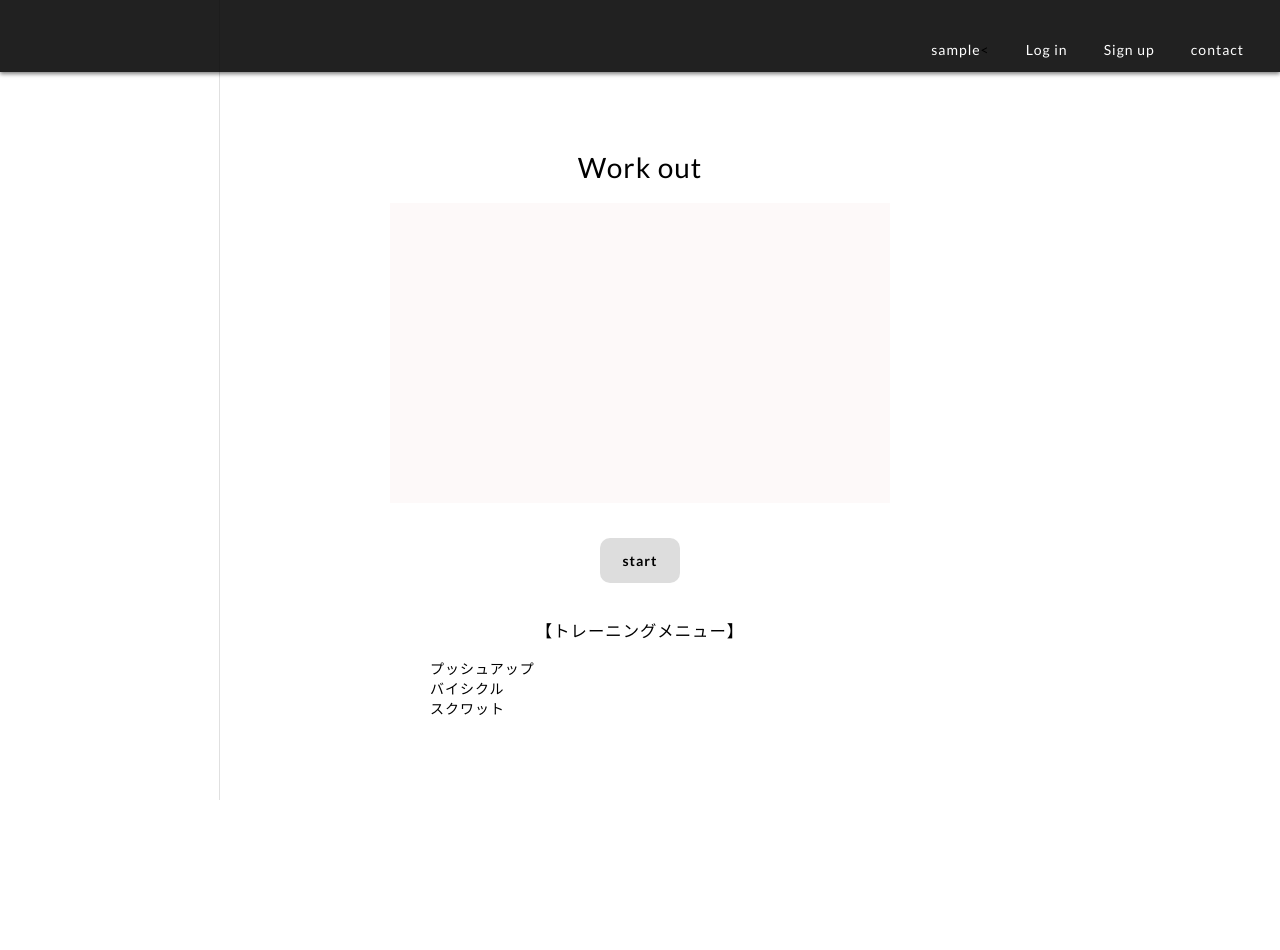
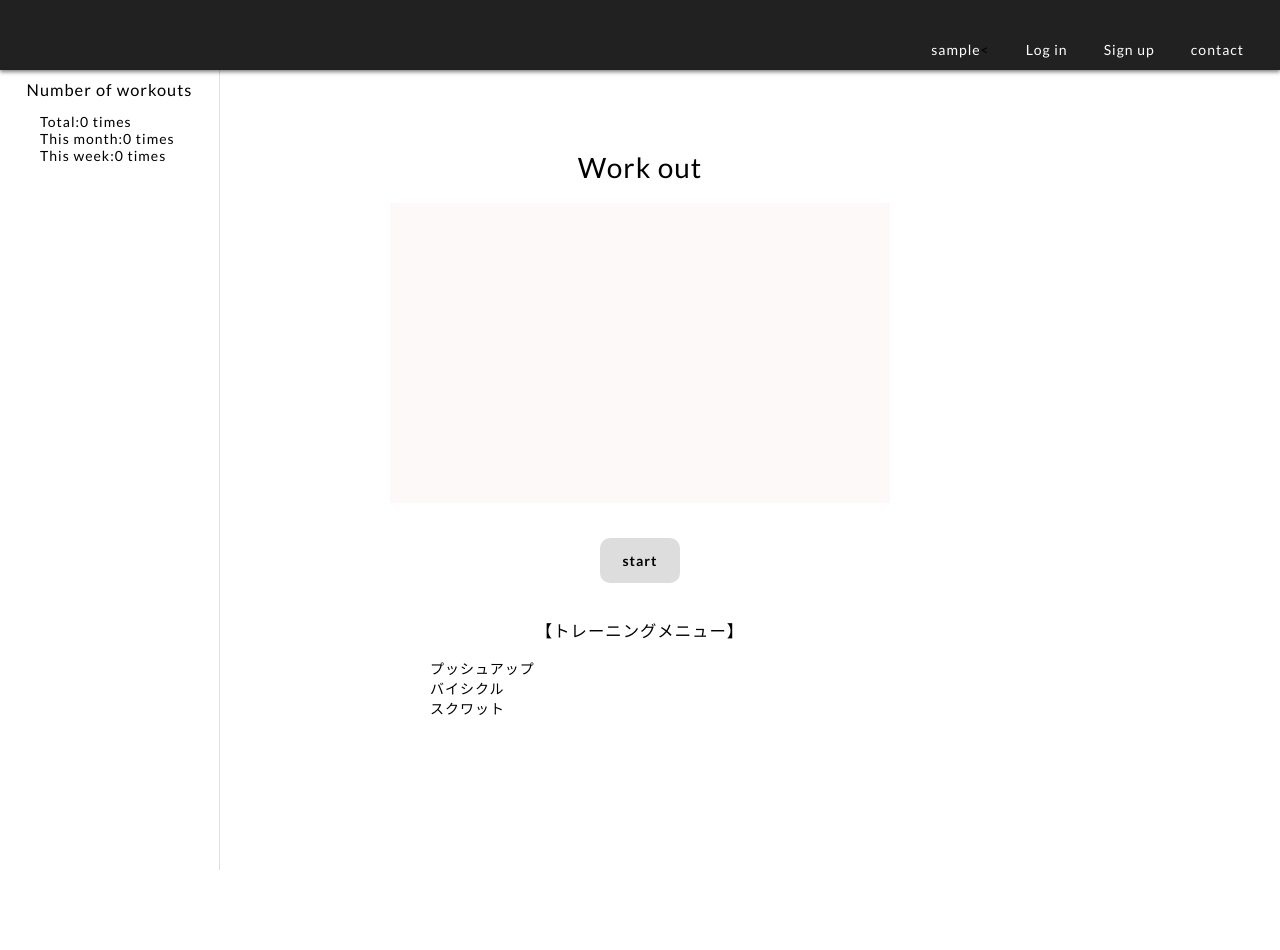
Before and after one commit to pixcelo/workout, a PHP site: page / in a window 1280 px wide. Run offline with PHP 8.4, Linux system fonts and the light colour scheme; the visitor is signed in with stand-in values (Sample User, id 1).

Commit message:
count workouts

```diff
--- a/assets/css/style.css
+++ b/assets/css/style.css
@@ -16,12 +16,13 @@ body {
 
 
 .headerContainer {
-  height: 72px;
+  height: 70px;
   width: 100%;
   position: fixed;
   top: 0;
   background-color: #212121;
   box-shadow: 0 2px 4px rgba(0, 0, 0, 0.5);
+  z-index: 1;
 }
 
 .headerContainer ul {
@@ -54,12 +55,22 @@ body {
   width: 220px;
   height: 100vh;
   position: fixed;
-  top: 0;
+  top: 70px;
   left: 0;
   border-color: rgba(0, 0, 0, 0.12);
   box-sizing: border-box;
   border-right-width: 1px;
   border-right-style: solid;
+}
+
+.sideContainer h3 {
+  text-align: center;
+  margin: 10px auto;
+  font-weight: 400;
+}
+
+.sideContainer ul {
+  list-style: none;
 }
 
 .viewContainer {
--- /dev/null
+++ b/includes/handlers/ajax/workouts.php
@@ -0,0 +1,2 @@
+<?php
+include("../../config.php");
--- a/index.php
+++ b/index.php
@@ -6,6 +6,7 @@
   if(isset($_SESSION['userLoggedIn'])) {
       $userLoggedIn = new User($con, $_SESSION['userLoggedIn']);
   }
+
 
 ?>
 
@@ -39,8 +40,13 @@
   <div class="container">
 
     <aside class="sideContainer">
-      <div class="header">
-
+      <div>
+        <h3>Number of workouts</h3>
+        <ul>
+          <li class="number">Total:<span class="times">0</span> times</li>
+          <li class="number">This month:<span>0</span> times</li>
+          <li class="number">This week:<span>0</span> times</li>
+        </ul>
       </div>
       <div>
 
@@ -57,6 +63,7 @@
       <div class="timeContainer">
         <div class="controls">
           <div class="btn" id="start">start</div>
+          <input id="play" type="hidden">
         </div>
       </div>
       <div class="menuContainer">
@@ -72,5 +79,11 @@
   </div>
 
   <script src="assets/js/script.js"></script>
+  <script>
+    start.addEventListener('click', () => {
+
+    });
+
+  </script>
 </body>
 </html>
```
